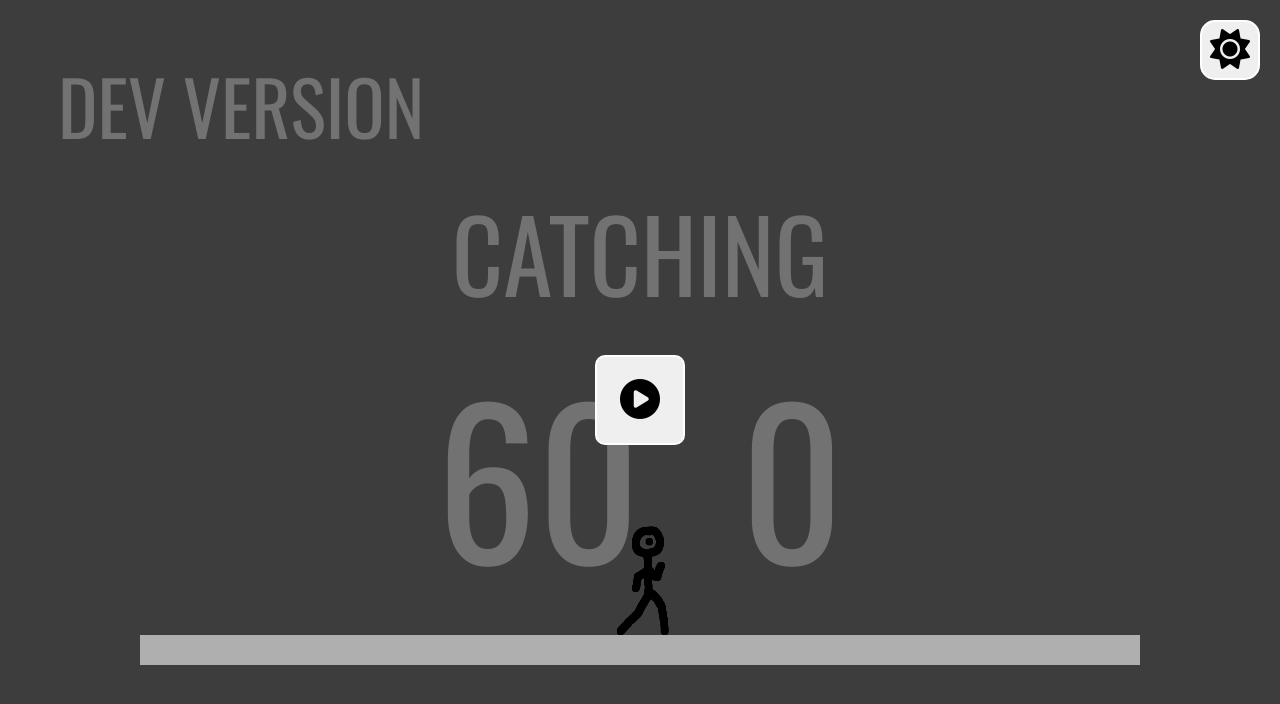
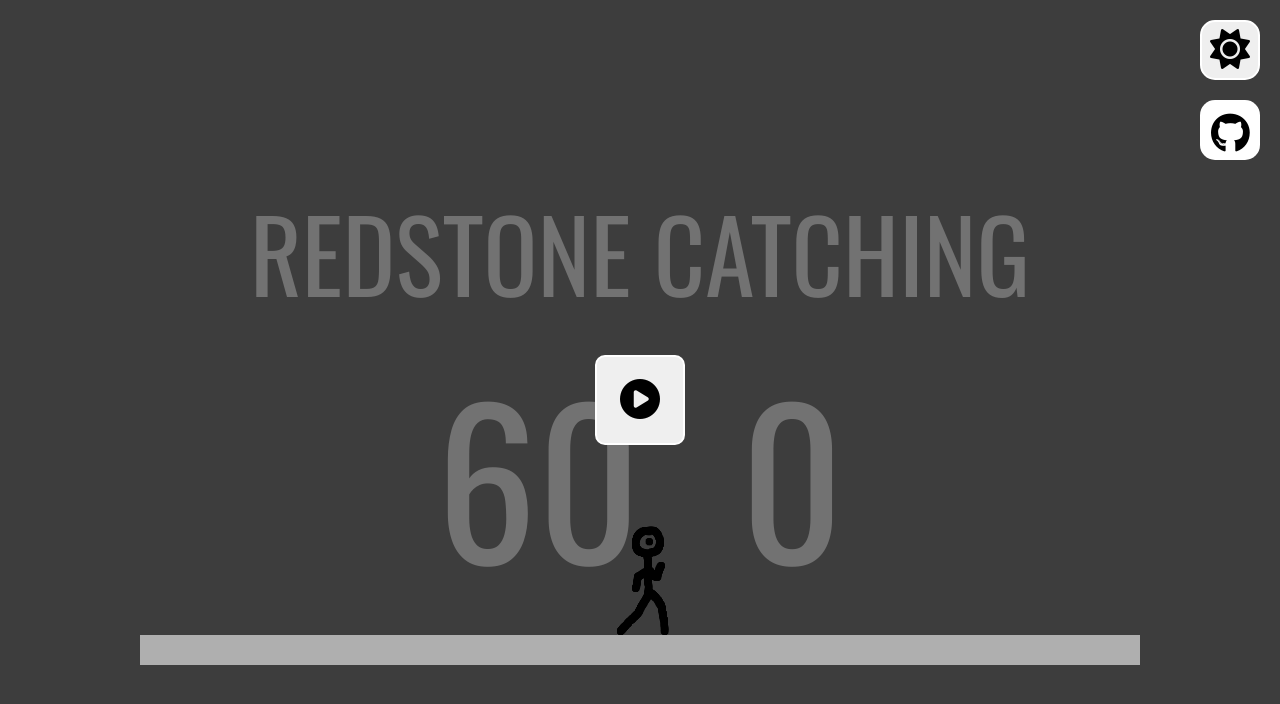
Before and after one commit to balpbr/MonadCatch, a plain HTML site: page index.html in a window 1280 px wide. Drawn offline with nearby package versions, Linux system fonts and the light colour scheme.

Commit message:
add github link

```diff
--- a/index.html
+++ b/index.html
@@ -9,16 +9,13 @@
 
         <link rel="stylesheet" href="https://cdnjs.cloudflare.com/ajax/libs/font-awesome/6.5.2/css/all.min.css" integrity="sha512-SnH5WK+bZxgPHs44uWIX+LLJAJ9/2PkPKZ5QiAj6Ta86w+fsb2TkcmfRyVX3pBnMFcV7oQPJkl9QevSCWr3W6A==" crossorigin="anonymous" referrerpolicy="no-referrer" />
 
-        <title>Catching</title>
+        <title>Redstone Catching</title>
     </head>
     <body>
-        <div class="dev-text">
-            DEV VERSION
-        </div>
 
         <div class="overlay-background">
             <div class="game-text">
-               CATCHING
+               REDSTONE CATCHING
             </div>
 
             <div class="stats-container">
@@ -53,6 +50,8 @@
         </div>
 
         <button class="color-theme"><i class="fa-solid fa-sun"></i></button>
+        <a class="github-link" href="https://github.com/keramsky/redstone-catching" target="_blank"><i class="fa-brands fa-github"></i></a>
+
 
         <script src="scripts/player.js"></script>
         <script src="scripts/movement.js"></script>
--- a/scripts/points.js
+++ b/scripts/points.js
@@ -19,7 +19,7 @@ startButton.addEventListener("click", ()=>{
 
     x = 475;
 
-    let i = 10;
+    let i = 60;
     let stopTimer = setInterval(()=>{
         i--;
         timer.innerHTML = `${i}`;
--- a/styles/style.css
+++ b/styles/style.css
@@ -44,13 +44,6 @@ body {
     font-size: 200px;
     color: rgb(114, 114, 114);
     user-select: none;
-}
-
-.dev-text {
-    margin-top: 50px;
-    margin-left: 50px;
-    font-size: 75px;
-    color: rgb(114, 114, 114);
 }
 
 .canvas {
@@ -113,3 +106,27 @@ body {
 .color-theme:active {
     opacity: 0.5;
 }
+
+.github-link {
+    width: 49px;
+    height: 60px;
+    font-size: 40px;
+    padding-left: 11px;
+    border-radius: 15px;
+    color: black;
+    position: absolute;
+    top: 100px;
+    right: 20px;
+    background-color: white;
+    cursor: pointer;
+
+    transition: opacity 0.15s;
+}
+
+.github-link:hover {
+    opacity: 0.8;
+}
+
+.github-link:active {
+    opacity: 0.5;
+}
```
